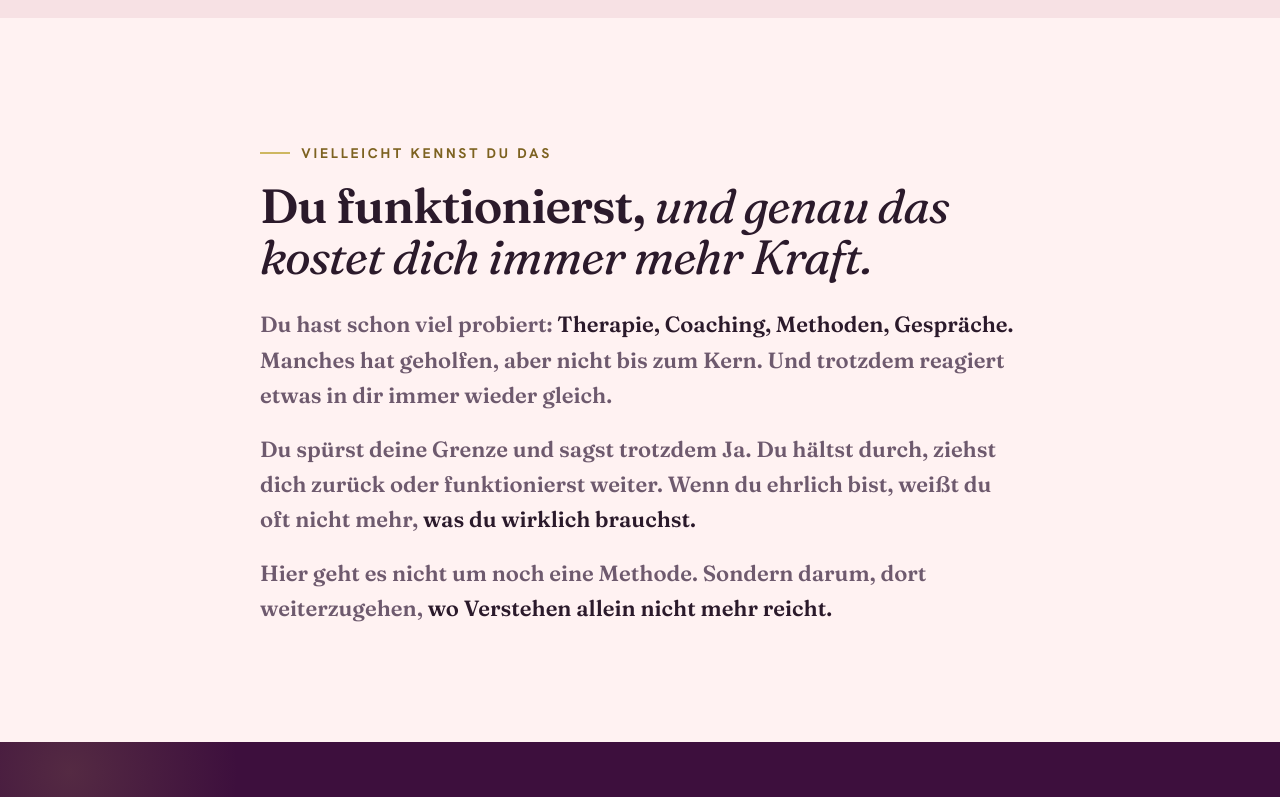
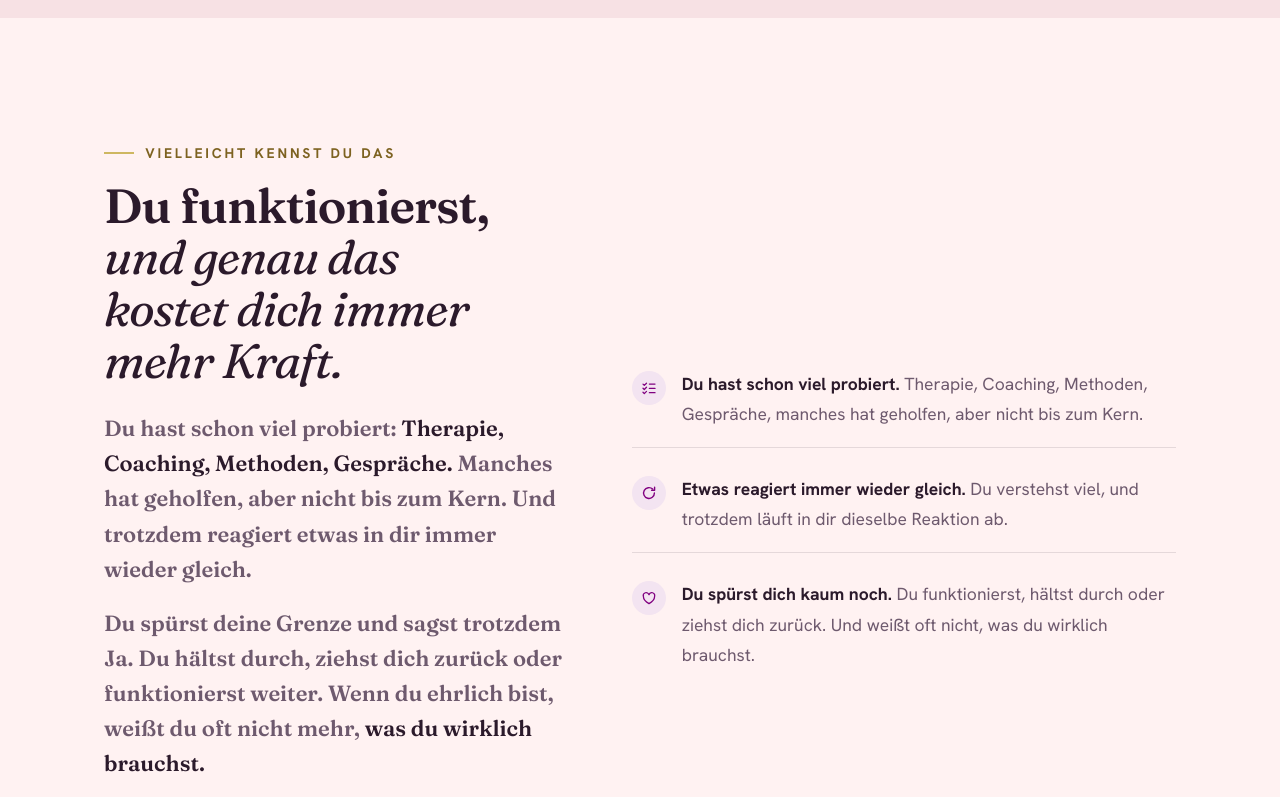
Before and after one commit to lechcode/sibylle-lassmann-vorschau, a plain HTML site: page seo-vorschau/index.html in a window 1280 px wide. Shown: the part 1280-2077 px from the top of the page. Drawn offline with Linux system fonts and the light colour scheme.

Commit message:
Vorschau: 'Vielleicht kennst du das' — Fliesstext UND Kacheln (Kundenwunsch 28.07.)
Michael: Kacheln behalten, aber Sibylles geschaerften Fliesstext einbauen.
Umgesetzt zweispaltig: links ihr voller Fliesstext, rechts die 3 Icon-Kacheln
als visuelle Anker. Kachel-Wortlaut leicht angepasst (Kachel 2 'Etwas reagiert
immer wieder gleich' statt 'Du verstehst viel'), damit die Kacheln den Fliesstext
ergaenzen statt ihn 1:1 zu doppeln.

```diff
--- a/seo-vorschau/index.html
+++ b/seo-vorschau/index.html
@@ -196,9 +196,6 @@ html.menu-open .nav{background:transparent!important;box-shadow:none!important;-
 
 /* MIRROR */
 .mirror .wrap{display:grid;grid-template-columns:.92fr 1.08fr;gap:clamp(32px,5vw,72px);align-items:center}
-.mirror.solo .wrap{display:block}
-.mirror-solo{max-width:760px;margin-inline:auto}
-.mirror-solo .lede+.lede{margin-top:.85em}
 .mirror-list{display:grid;gap:8px}
 .mirror-item{display:flex;gap:16px;align-items:flex-start;padding:18px 0;border-bottom:1px solid var(--line)}
 .mirror-item:last-child{border-bottom:0}
@@ -430,16 +427,30 @@ h2.sein-lead{letter-spacing:normal;text-wrap:wrap}
   </dl>
 </section>
 
-<section class="mirror sec solo" id="mirror">
+<section class="mirror sec" id="mirror">
   <div class="wrap">
-    <!-- Abschnitt von Sibylle geschärft (Text 1:1 aus ihrer Vorgabe). Bewusst als ruhiger
-         Fließtext statt der 3 Icon-Kacheln — ihr verdichteter Wortlaut trägt die Sektion allein. -->
-    <div class="reveal mirror-solo">
+    <!-- Abschnitt von Sibylle geschärft (Fließtext 1:1 aus ihrer Vorgabe) — links als zusammenhängender
+         Text, rechts die 3 Icon-Kacheln als visuelle Anker (Kundenwunsch 28.07.: Kacheln behalten). -->
+    <div class="reveal">
       <p class="eyebrow">Vielleicht kennst du das</p>
       <h2 style="font-size:var(--h2);margin-top:.3em">Du funktionierst, <em>und genau das kostet dich immer mehr Kraft.</em></h2>
       <p class="lede" style="margin-top:1.1em">Du hast schon viel probiert: <strong>Therapie, Coaching, Methoden, Gespräche.</strong> Manches hat geholfen, aber nicht bis zum Kern. Und trotzdem reagiert etwas in dir immer wieder gleich.</p>
       <p class="lede">Du spürst deine Grenze und sagst trotzdem Ja. Du hältst durch, ziehst dich zurück oder funktionierst weiter. Wenn du ehrlich bist, weißt du oft nicht mehr, <strong>was du wirklich brauchst.</strong></p>
       <p class="lede">Hier geht es nicht um noch eine Methode. Sondern darum, dort weiterzugehen, <strong>wo Verstehen allein nicht mehr reicht.</strong></p>
+    </div>
+    <div class="mirror-list reveal">
+      <div class="mirror-item">
+        <span class="dot"><svg width="16" height="16" viewBox="0 0 16 16" fill="none" aria-hidden="true"><path d="M2 4.1l1.3 1.3L5.5 3.2M2 8.2l1.3 1.3 2.2-2.2M2 12.3l1.3 1.3 2.2-2.2" stroke="#800080" stroke-width="1.3" stroke-linecap="round" stroke-linejoin="round"/><path d="M8.4 4.1h5.6M8.4 8.4h5.6M8.4 12.7h5.6" stroke="#800080" stroke-width="1.3" stroke-linecap="round"/></svg></span>
+        <p><b>Du hast schon viel probiert.</b> Therapie, Coaching, Methoden, Gespräche, manches hat geholfen, aber nicht bis zum Kern.</p>
+      </div>
+      <div class="mirror-item">
+        <span class="dot"><svg width="16" height="16" viewBox="0 0 16 16" fill="none" aria-hidden="true"><path d="M13.4 8a5.4 5.4 0 1 1-1.7-3.9" stroke="#800080" stroke-width="1.4" stroke-linecap="round"/><path d="M13.6 2.2v3h-3" stroke="#800080" stroke-width="1.4" stroke-linecap="round" stroke-linejoin="round"/></svg></span>
+        <p><b>Etwas reagiert immer wieder gleich.</b> Du verstehst viel, und trotzdem läuft in dir dieselbe Reaktion ab.</p>
+      </div>
+      <div class="mirror-item">
+        <span class="dot"><svg width="16" height="16" viewBox="0 0 16 16" fill="none" aria-hidden="true"><path d="M8 13.6S2.4 10.2 2.4 6.4a2.9 2.9 0 0 1 5.6-1.7 2.9 2.9 0 0 1 5.6 1.7c0 3.8-5.6 7.2-5.6 7.2Z" stroke="#800080" stroke-width="1.3" stroke-linejoin="round"/></svg></span>
+        <p><b>Du spürst dich kaum noch.</b> Du funktionierst, hältst durch oder ziehst dich zurück. Und weißt oft nicht, was du wirklich brauchst.</p>
+      </div>
     </div>
   </div>
 </section>
```
